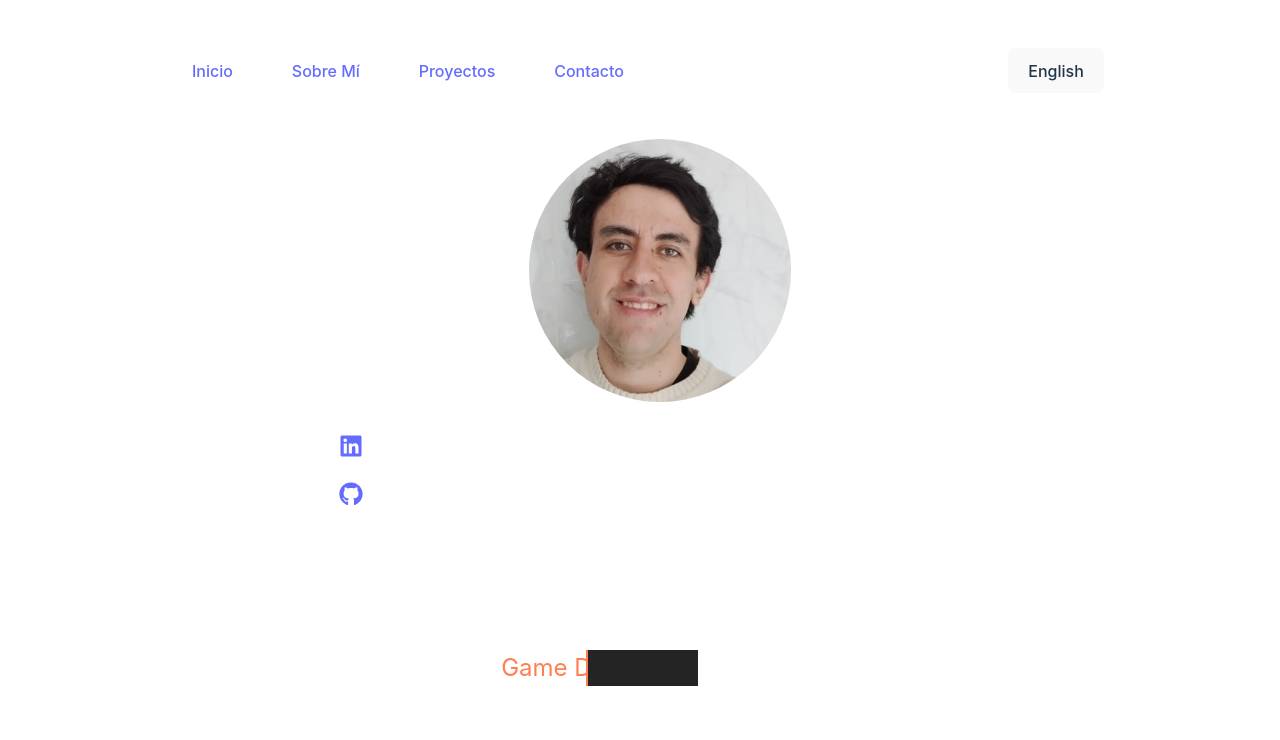
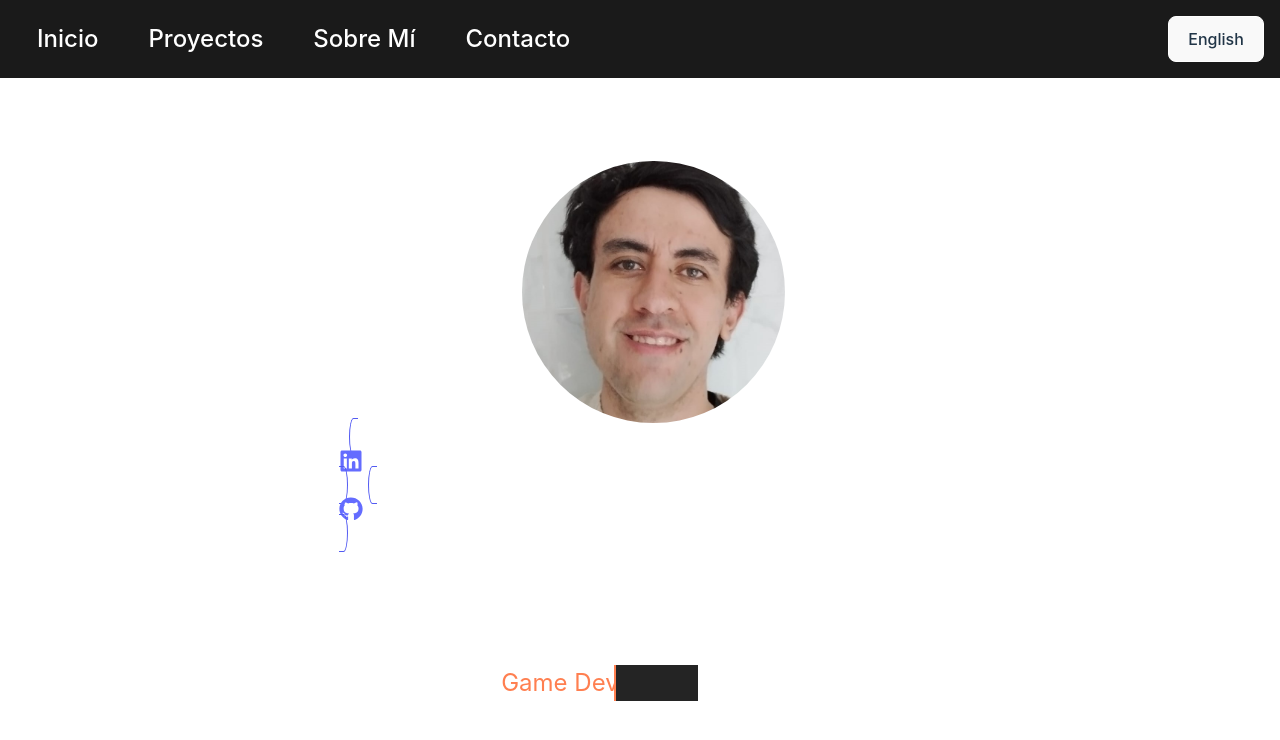
Before and after one commit to gerard-z/Portafolio, a React (Vite) app in the folder portafolio/: page / in a window 1280 px wide. Shown: the top 740 px of the page. Built offline with nearby package versions, Linux system fonts and the light colour scheme.

Commit message:
improve home style

```diff
--- a/portafolio/src/App.css
+++ b/portafolio/src/App.css
@@ -1,10 +1,12 @@
 #root {
-  min-width: 720px;
   width: 80%;
   max-width: 1500px;
   margin: 0 auto;
   padding: 2rem;
-  text-align: center;
+}
+
+.main {
+  padding-top: 100px;
 }
 
 .logo {
@@ -43,13 +45,42 @@
   color: #888;
 }
 
+.menu-toggle {
+  display: none;
+  background: none;
+  border: none;
+  font-size: 1.5rem;
+  cursor: pointer;
+}
+
+.menu-toggle:hover {
+  background-color: #0a0a0a;
+}
+
+.menu-toggle:focus {
+  outline: none;
+}
+
+.menu-toggle:active {
+  background-color: #2a2a2a;
+}
+
+.hamburger {
+  font-size: 2rem;
+}
+
 header {
-  position: sticky;
+  position: fixed;
   display: flex;
   justify-content: space-between;
   align-items: center;
   padding: 1rem;
   border-bottom: 1px solid #fff;
+  width: 100%;
+  z-index: 1000;
+  background-color: #1a1a1a;
+  left: 0;
+  top: 0;
 }
 
 header a {
@@ -61,5 +92,115 @@ header .container {
   display: flex;
   justify-content: space-between;
   align-items: center;
-  width: 50%;
+  width: 80%;
 }
+
+.menu-toggle {
+  display: none;
+  background: none;
+  border: none;
+  font-size: 1.5rem;
+  cursor: pointer;
+}
+
+.nav-menu a {
+  color: #fff;
+  text-decoration: none;
+  font-size: 1.5rem;
+  padding: 5px;
+}
+
+.nav-menu a:hover {
+  color: #646cff;
+  text-decoration: underline;
+  text-underline-offset: 4px;
+  text-decoration-color: #646cff;
+  text-decoration-thickness: 2px;
+  text-decoration-style: wavy;
+}
+
+@media (max-width: 768px) {
+  .menu-toggle {
+    display: block;
+  }
+
+  .nav-menu {
+    display: none;
+    position: absolute;
+    top: 100%;
+    left: 0;
+    right: 0;
+    background-color: #2a2a2a;
+    padding: 1rem;
+    flex-direction: column;
+    gap: 0.5rem;
+  }
+
+  .nav-menu.active {
+    display: flex;
+    z-index: 1000;
+    animation: slideIn 0.3s ease-in-out;
+  }
+  .nav-menu a {
+    opacity: 0;
+    transform: translateY(-20px);
+    animation: slideInLinks 0.3s ease-in-out forwards;
+  }
+  .nav-menu a:hover {
+    color: #646cff;
+    text-decoration: underline;
+    text-underline-offset: 4px;
+    text-decoration-color: #646cff;
+    text-decoration-thickness: 2px;
+    text-decoration-style: wavy;
+    background-color: #0a0a0a;
+    border-radius: 5px;
+  }
+
+  .nav-menu a:nth-child(1) { animation-delay: 0.2s; }
+  .nav-menu a:nth-child(2) { animation-delay: 0.3s; }
+  .nav-menu a:nth-child(3) { animation-delay: 0.4s; }
+  .nav-menu a:nth-child(4) { animation-delay: 0.5s; }
+}
+
+@media (min-width: 769px) {
+  .nav-menu {
+    display: flex;
+    gap: 0.5rem;
+  }
+}
+
+@keyframes slideIn {
+  from {
+    transform: translateY(-100%);
+    opacity: 0;
+  }
+  to {
+    transform: translateY(0);
+    opacity: 1;
+  }
+}
+
+@keyframes fadeIn {
+  from {
+    opacity: 0;
+  }
+  to {
+    opacity: 1;
+  }
+}
+
+@keyframes slideInLinks {
+  from {
+    opacity: 0;
+    transform: translateX(-20px);
+  }
+  to {
+    opacity: 1;
+    transform: translateX(0);
+  }
+}
+
+html {
+  scroll-behavior: smooth;
+}
--- a/portafolio/src/App.tsx
+++ b/portafolio/src/App.tsx
@@ -1,41 +1,95 @@
-import { useState } from 'react'
+import { useState, useEffect } from 'react'
 import './App.css'
 import { translations, type Language } from './translations'
 import { SectionContainer } from './components/container/SectionContainer'
 import { Home } from './sections/home/home'
+
 function App() {
   const [language, setLanguage] = useState<Language>('es')
+  const [isMenuOpen, setIsMenuOpen] = useState(false)
+
+  const toggleMenu = () => {
+    setIsMenuOpen(!isMenuOpen)
+  }
+
+  useEffect(() => {
+    const handleClickOutside = (event: MouseEvent) => {
+      const target = event.target as HTMLElement;
+      const menu = document.querySelector('.nav-menu');
+      const menuButton = document.querySelector('.menu-toggle');
+
+      if (isMenuOpen && menu && menuButton &&
+          !menu.contains(target) &&
+          !menuButton.contains(target)) {
+        setIsMenuOpen(false);
+      }
+    }
+
+    document.addEventListener('click', handleClickOutside);
+    return () => {
+      document.removeEventListener('click', handleClickOutside);
+    }
+  }, [isMenuOpen]);
+
+  const handleNavClick = (e: React.MouseEvent<HTMLAnchorElement>) => {
+    e.preventDefault();
+    const href = e.currentTarget.getAttribute('href');
+    if (href) {
+      const element = document.querySelector(href);
+      if (element) {
+        element.scrollIntoView({
+          behavior: 'smooth',
+          block: 'start'
+        });
+      }
+    }
+    setIsMenuOpen(false);
+  };
 
   return (
     <>
       <header>
-        <div className="container">
-          <a href="#home">{translations[language].home}</a>
-          <a href="#about">{translations[language].about}</a>
-          <a href="#projects">{translations[language].projects}</a>
-          <a href="#contact">{translations[language].contact}</a>
+      <div className="container">
+          {/* Botón hamburguesa para móvil */}
+          <button
+            className="menu-toggle"
+            onClick={toggleMenu}
+            aria-label="Toggle menu"
+          >
+            <span className={`hamburger ${isMenuOpen ? 'active' : ''}`}>
+              ☰
+            </span>
+          </button>
+
+          {/* Menú navegación */}
+          <nav className={`nav-menu ${isMenuOpen ? 'active' : ''}`}>
+            <a href="#home" onClick={handleNavClick}>{translations[language].home}</a>
+            <a href="#projects" onClick={handleNavClick}>{translations[language].projects}</a>
+            <a href="#about" onClick={handleNavClick}>{translations[language].about}</a>
+            <a href="#contact" onClick={handleNavClick}>{translations[language].contact}</a>
+          </nav>
         </div>
         <button onClick={() => setLanguage(language === 'es' ? 'en' : 'es')}>
           {language === 'es' ? 'English' : 'Español'}
         </button>
       </header>
 
-      <main>
+      <main className="main">
         <SectionContainer id="home" style={{ minHeight: '40%' }}>
           <Home language={language} />
         </SectionContainer>
 
-        <section id="projects">
+        <SectionContainer id="projects" style={{ minHeight: '40%' }}>
           <h2>{translations[language].projects}</h2>
-        </section>
+        </SectionContainer>
 
-        <section id="about">
+        <SectionContainer id="about" style={{ minHeight: '40%' }}>
           <h2>{translations[language].about}</h2>
-        </section>
+        </SectionContainer>
 
-        <section id="contact">
+        <SectionContainer id="contact" style={{ minHeight: '40%' }}>
           <h2>{translations[language].contact}</h2>
-        </section>
+        </SectionContainer>
       </main>
     </>
   )
--- a/portafolio/src/index.css
+++ b/portafolio/src/index.css
@@ -47,6 +47,7 @@ button {
   background-color: #1a1a1a;
   cursor: pointer;
   transition: border-color 0.25s;
+  border: 1px solid #fff;
 }
 button:hover {
   border-color: #646cff;
--- a/portafolio/src/sections/home/home.css
+++ b/portafolio/src/sections/home/home.css
@@ -2,11 +2,14 @@
   font-weight: bold;
   color: #fff;
   font-size: 3rem;
+  text-wrap: balance;
+  text-align: left;
 }
 
 h2 {
   font-size: 2rem;
   color: #fff;
+  text-wrap: balance;
 }
 
 
@@ -81,18 +84,12 @@ h2 {
   text-align: left;
 }
 
-.profile-image {
-  width: 200pt;
-  height: 200pt;
-  border-radius: 50%;
-  object-fit: cover;
-  border: 2px solid #fff;
-  margin-left: 10pt;
-}
-
 .profile-image-container {
     position: relative;
-    display: inline-block;
+    display: flex;
+    flex-direction: column;
+    align-items: center;
+    justify-content: center;
 }
 
 .profile-image {
@@ -101,7 +98,6 @@ h2 {
   border-radius: 50%;
   object-fit: cover;
   border: 2px solid #fff;
-  margin-left: 10pt;
   transition: filter 0.3s ease;
 }
 
@@ -139,6 +135,8 @@ h2 {
   padding: 8px;
   border-radius: 50%;
   transition: background-color 0.3s ease;
+  border: 1px solid #535bf2;
+  margin: 0 10px;
 }
 
 .social-link:hover {
--- a/portafolio/src/sections/home/home.tsx
+++ b/portafolio/src/sections/home/home.tsx
@@ -28,7 +28,7 @@ export const Home = ({ language }: HomeProps) => {
   return (
     <>
       <div className="flex flex-row-reverse items-center justify-around flex-wrap w-full">
-        <div className="flex flex-col items-end justify-center">
+        <div className="flex flex-col items-center justify-center">
           <a href="mailto:gerard.cathalifaud@hotmail.com" target="_blank" rel="noopener noreferrer" className="profile-image-container">
             <img src="images/profile.jpeg" alt="Gerard Cathalifaud Salazar" className="profile-image" />
             <div className="contact-overlay flex flex-row items-center justify-center">
```
Also changed, not shown: portafolio/public/images/profile.jpeg.
